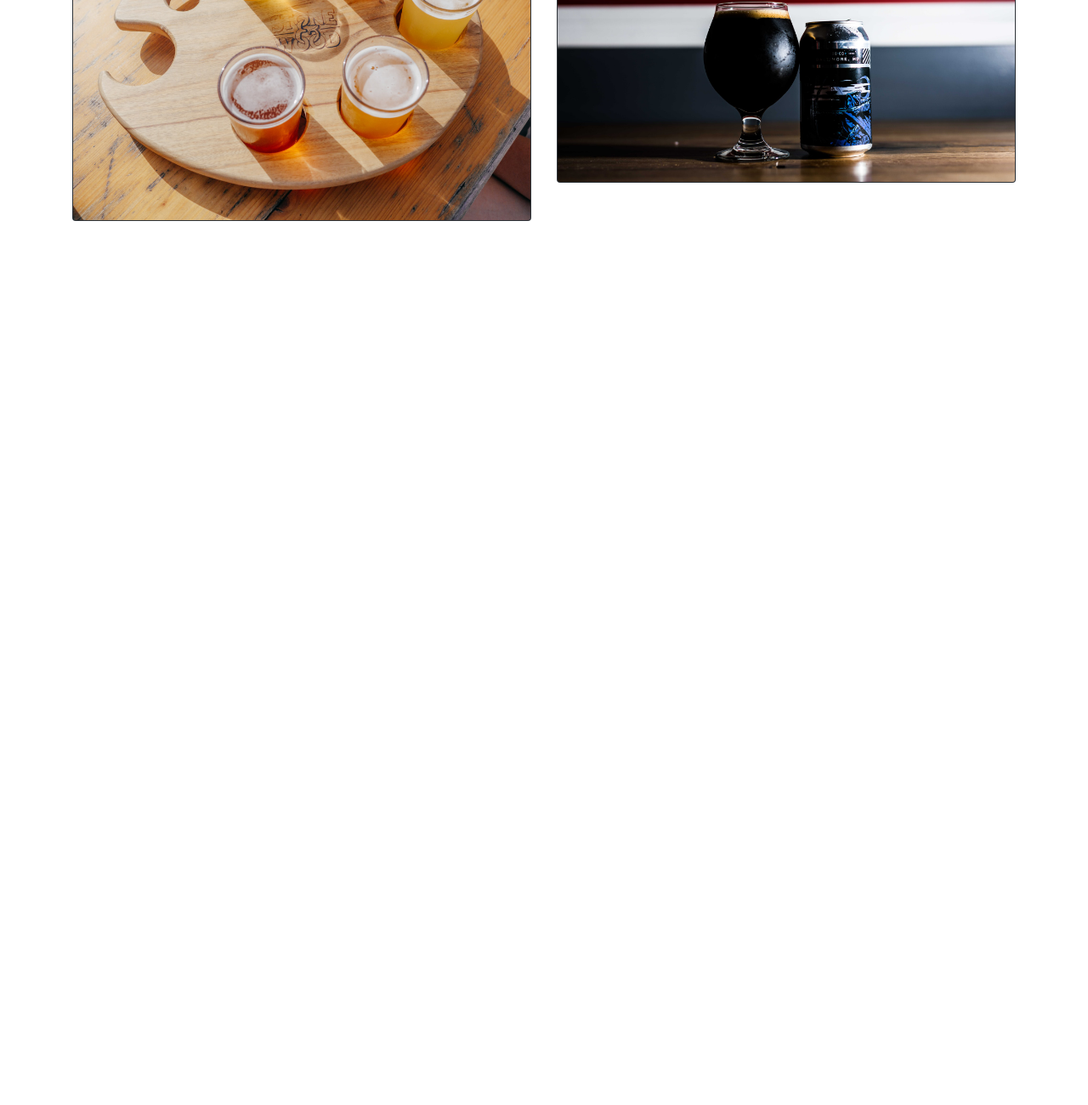
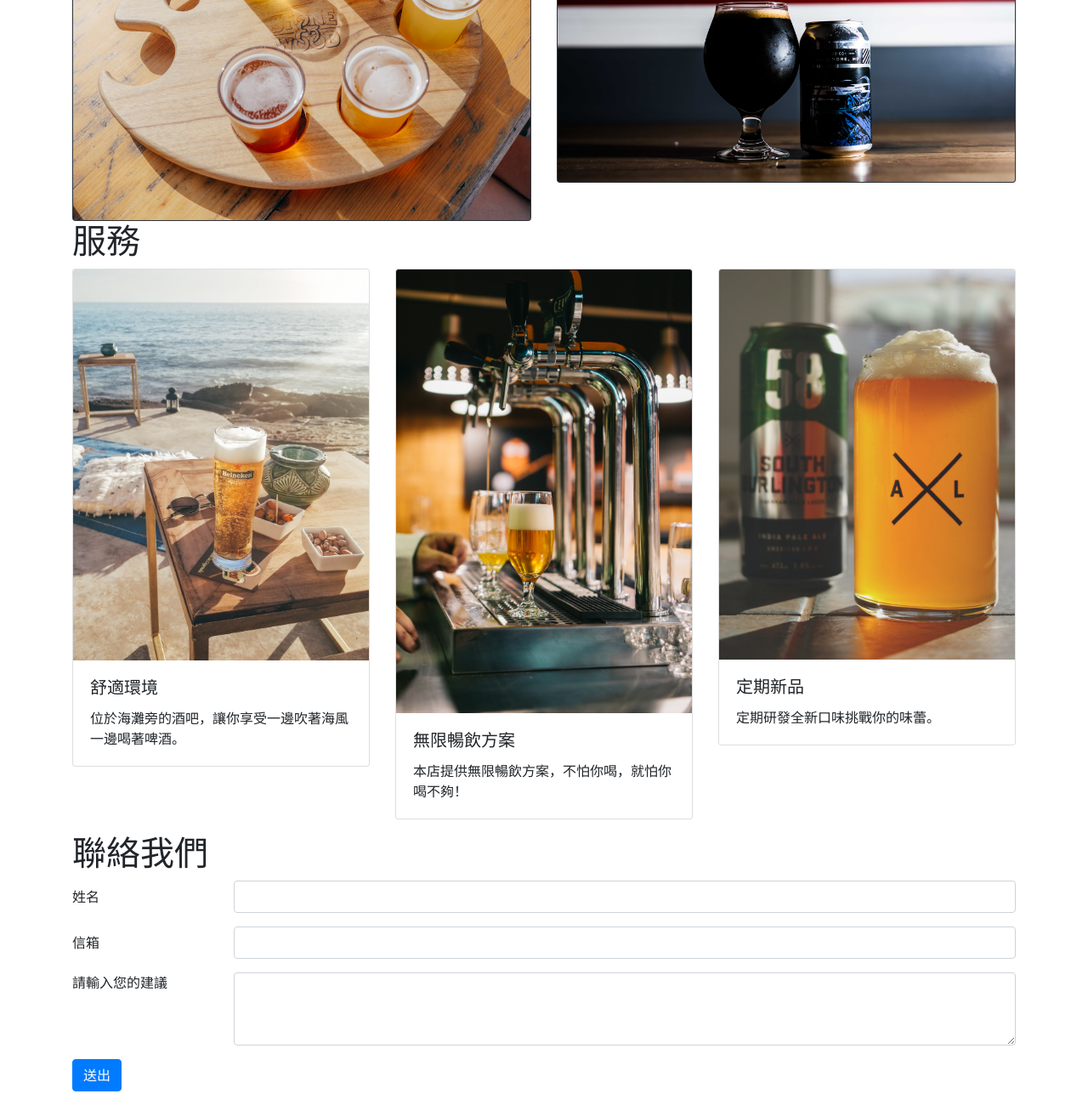
Before and after one commit to KID421/Web_HC_TC_Bootstrap_Beer, a plain HTML site: page index.html in a window 1280 px wide. Shown: the part 1359-2659 px from the top of the page at 85% size. Before the commit the page ends 1619 px from the top, so only its background shows below. Drawn offline with nearby package versions, Linux system fonts and the light colour scheme.

Commit message:
聯絡我們：表單

```diff
--- a/index.html
+++ b/index.html
@@ -120,6 +120,69 @@
                 </div>
             </div>
         </div>
+
+        <!-- 服務 -->
+        <h1>服務</h1>
+
+        <div class="row">
+            <div class="col-sm-12 col-md-4">
+                <div class="card mb-3">
+                    <img src="./img/service1.jpg" class="card-img-top" alt="...">
+                    <div class="card-body">
+                        <h5 class="card-title">舒適環境</h5>
+                        <p class="card-text">位於海灘旁的酒吧，讓你享受一邊吹著海風一邊喝著啤酒。</p>
+                    </div>
+                </div>
+            </div>
+            <div class="col-sm-12 col-md-4">
+                <div class="card mb-3">
+                    <img src="./img/service2.jpg" class="card-img-top" alt="...">
+                    <div class="card-body">
+                        <h5 class="card-title">無限暢飲方案</h5>
+                        <p class="card-text">本店提供無限暢飲方案，不怕你喝，就怕你喝不夠！</p>
+                    </div>
+                </div>
+            </div>
+            <div class="col-sm-12 col-md-4">
+                <div class="card mb-3">
+                    <img src="./img/service3.jpg" class="card-img-top" alt="...">
+                    <div class="card-body">
+                        <h5 class="card-title">定期新品</h5>
+                        <p class="card-text">定期研發全新口味挑戰你的味蕾。</p>
+                    </div>
+                </div>
+            </div>
+        </div>
+
+
+        <!-- 聯絡我們 -->
+        <h1>聯絡我們</h1>
+
+        <form>
+            <div class="form-group row">
+                <label for="inputEmail3" class="col-sm-2 col-form-label">姓名</label>
+                <div class="col-sm-10">
+                    <input type="text" class="form-control" id="inputEmail3">
+                </div>
+            </div>
+            <div class="form-group row">
+                <label for="inputPassword3" class="col-sm-2 col-form-label">信箱</label>
+                <div class="col-sm-10">
+                    <input type="email" class="form-control" id="inputPassword3">
+                </div>
+            </div>
+            <div class="form-group row">
+                <div class="col-sm-2">請輸入您的建議</div>
+                <div class="col-sm-10">
+                    <textarea name="" id="" cols="30" rows="3" class="form-control"></textarea>
+                </div>
+            </div>
+            <div class="form-group row">
+                <div class="col-sm-10">
+                    <button type="submit" class="btn btn-primary">送出</button>
+                </div>
+            </div>
+        </form>
     </div>
 
     <script src="https://code.jquery.com/jquery-3.5.1.slim.min.js"
```
Also changed, not shown: img/service1.jpg (added), img/service2.jpg (added), img/service3.jpg (added).
